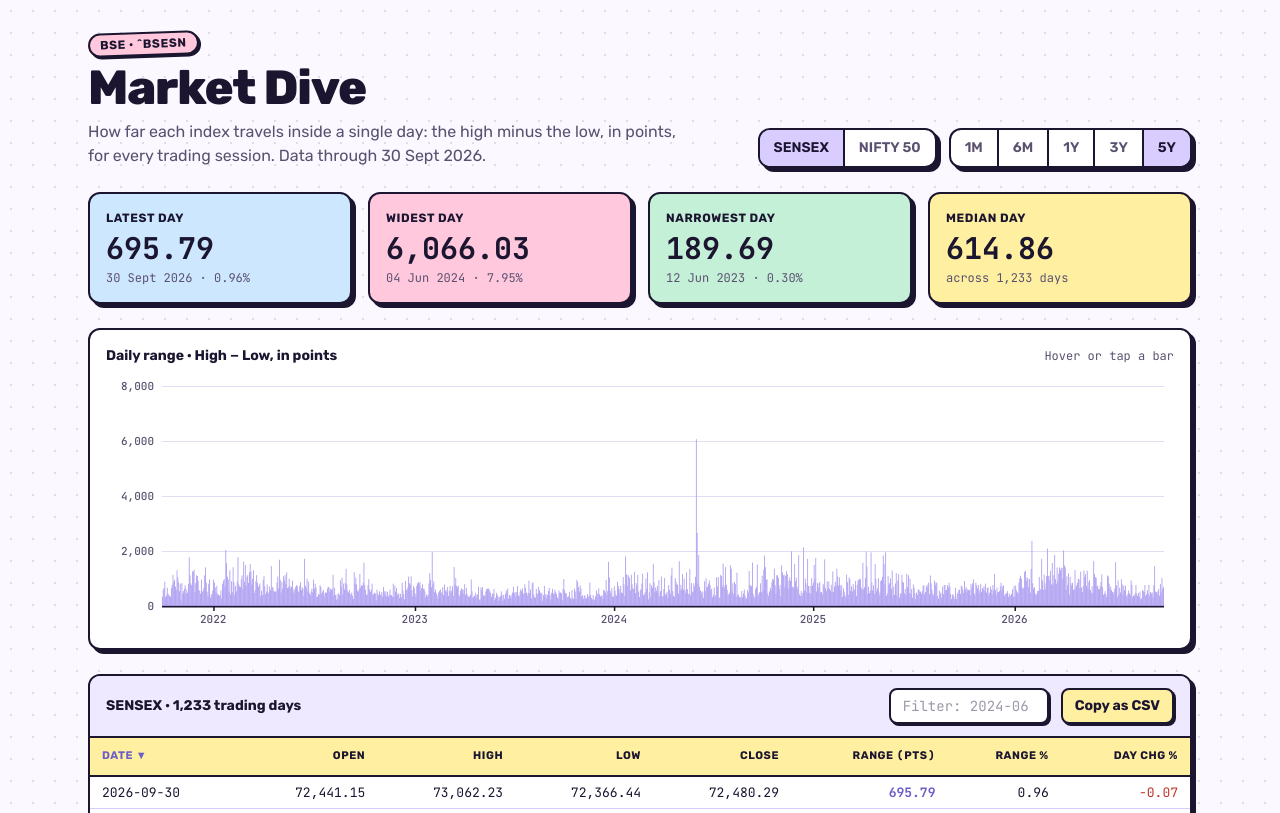
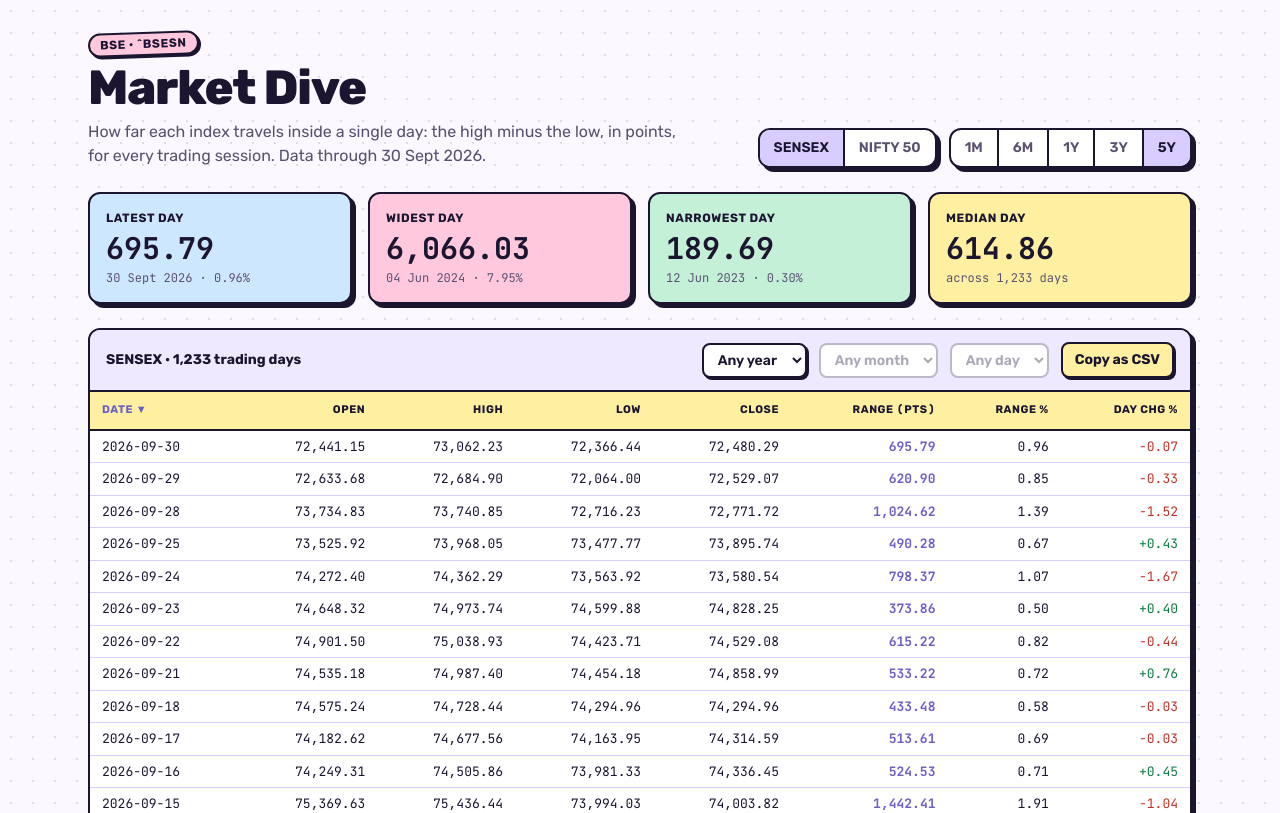
Before and after one commit to ANSH4195/market-dive, a React (Vite) app: page / in a window 1280 px wide. Shown: the top 813 px of the page. Built offline with nearby package versions, Linux system fonts and the light colour scheme.

Commit message:
Replace chart and text search with year/month/day filters
Co-Authored-By: Claude Opus 5.5 <noreply@anthropic.com>

```diff
--- a/src/App.tsx
+++ b/src/App.tsx
@@ -1,9 +1,19 @@
 import { useEffect, useMemo, useState } from 'react'
 import { DayTable } from '@/components/DayTable'
-import { RangeChart } from '@/components/RangeChart'
 import { Segmented } from '@/components/Segmented'
 import { StatCards } from '@/components/StatCards'
-import { type Day, fmtDate, INDICES, type IndexFile, inPeriod, loadIndex, PERIODS, type PeriodId, summarize, toDays } from '@/lib/data'
+import {
+  type Day,
+  fmtDate,
+  INDICES,
+  type IndexFile,
+  inPeriod,
+  loadIndex,
+  PERIODS,
+  type PeriodId,
+  summarize,
+  toDays,
+} from '@/lib/data'
 
 const stored = (k: string) => {
   try {
@@ -20,9 +30,7 @@ const store = (k: string, v: string) => {
 
 export default function App() {
   const [indexId, setIndexId] = useState(() => INDICES.find((i) => i.id === stored('md:index'))?.id ?? INDICES[0].id)
-  const [period, setPeriod] = useState<PeriodId>(
-    () => PERIODS.find((p) => p.id === stored('md:period'))?.id ?? '5Y',
-  )
+  const [period, setPeriod] = useState<PeriodId>(() => PERIODS.find((p) => p.id === stored('md:period'))?.id ?? '5Y')
   const [file, setFile] = useState<IndexFile | null>(null)
   const [error, setError] = useState<string | null>(null)
 
@@ -85,8 +93,8 @@ export default function App() {
       {days.length > 0 && (
         <>
           <StatCards s={summarize(days)} />
-          <RangeChart days={days} />
-          <DayTable days={days} title={`${meta.name} · ${days.length.toLocaleString('en-IN')} trading days`} />
+          {/* keyed so the date filter resets when the index or period changes */}
+          <DayTable key={`${indexId}-${period}`} days={days} name={meta.name} />
         </>
       )}
 
--- a/src/components/DayTable.tsx
+++ b/src/components/DayTable.tsx
@@ -14,21 +14,36 @@ const COLS: { key: Key; label: string }[] = [
   { key: 'chgPct', label: 'Day chg %' },
 ]
 
-export function DayTable({ days, title }: { days: Day[]; title: string }) {
+const MONTHS = ['Jan', 'Feb', 'Mar', 'Apr', 'May', 'Jun', 'Jul', 'Aug', 'Sep', 'Oct', 'Nov', 'Dec']
+
+/** Distinct values of date.slice(from, to) among dates starting with prefix, in date order */
+const partsOf = (days: Day[], prefix: string, from: number, to: number) => [
+  ...new Set(days.filter((d) => d.date.startsWith(prefix)).map((d) => d.date.slice(from, to))),
+]
+
+export function DayTable({ days, name }: { days: Day[]; name: string }) {
   const [sortKey, setSortKey] = useState<Key>('date')
   const [dir, setDir] = useState<'asc' | 'desc'>('desc')
-  const [q, setQ] = useState('')
+  // Date filter narrows in order: year, then month within it, then day within that
+  const [year, setYear] = useState('')
+  const [month, setMonth] = useState('')
+  const [day, setDay] = useState('')
   const [copyMsg, setCopyMsg] = useState<string | null>(null)
 
+  const years = useMemo(() => partsOf(days, '', 0, 4).reverse(), [days])
+  const months = useMemo(() => (year ? partsOf(days, `${year}-`, 5, 7) : []), [days, year])
+  const dayNums = useMemo(() => (month ? partsOf(days, `${year}-${month}-`, 8, 10) : []), [days, year, month])
+  const prefix = [year, month, day].filter(Boolean).join('-')
+
   const rows = useMemo(() => {
-    const filtered = q ? days.filter((d) => d.date.includes(q.trim())) : days
+    const filtered = prefix ? days.filter((d) => d.date.startsWith(prefix)) : days
     return [...filtered].sort((a, b) => {
       const x = a[sortKey] ?? -Infinity
       const y = b[sortKey] ?? -Infinity
       const c = x < y ? -1 : x > y ? 1 : 0
       return dir === 'asc' ? c : -c
     })
-  }, [days, q, sortKey, dir])
+  }, [days, prefix, sortKey, dir])
 
   const scrollRef = useRef<HTMLDivElement>(null)
   const virtualizer = useVirtualizer({
@@ -64,16 +79,54 @@ export function DayTable({ days, title }: { days: Day[]; title: string }) {
   return (
     <section className="brut overflow-hidden bg-white">
       <div className="flex flex-wrap items-center justify-between gap-3 border-b-[2.5px] border-ink bg-lilac px-4 py-3">
-        <h2 className="text-sm font-bold">{title}</h2>
-        <div className="flex flex-wrap gap-3">
-          <input
-            id="date-filter"
-            value={q}
-            onChange={(e) => setQ(e.target.value)}
-            placeholder="Filter: 2024-06"
-            aria-label="Filter by date"
-            className="w-40 rounded-lg border-[2.5px] border-ink bg-white px-3 py-1.5 font-mono text-sm shadow-brut-sm placeholder:text-ink-soft/60"
+        <h2 className="text-sm font-bold">
+          {name} · {rows.length.toLocaleString('en-IN')}
+          {prefix && ` of ${days.length.toLocaleString('en-IN')}`} trading days
+        </h2>
+        <div className="flex flex-wrap items-center gap-3">
+          <DateSelect
+            id="filter-year"
+            label="Year"
+            value={year}
+            options={years.map((y) => [y, y])}
+            onChange={(v) => {
+              setYear(v)
+              setMonth('')
+              setDay('')
+            }}
           />
+          <DateSelect
+            id="filter-month"
+            label="Month"
+            value={month}
+            disabled={!year}
+            options={months.map((m) => [m, MONTHS[Number(m) - 1]])}
+            onChange={(v) => {
+              setMonth(v)
+              setDay('')
+            }}
+          />
+          <DateSelect
+            id="filter-day"
+            label="Day"
+            value={day}
+            disabled={!month}
+            options={dayNums.map((d) => [d, String(Number(d))])}
+            onChange={setDay}
+          />
+          {prefix && (
+            <button
+              type="button"
+              onClick={() => {
+                setYear('')
+                setMonth('')
+                setDay('')
+              }}
+              className="cursor-pointer text-sm font-semibold text-plum underline underline-offset-2"
+            >
+              Clear
+            </button>
+          )}
           <button
             type="button"
             onClick={copyCsv}
@@ -145,7 +198,7 @@ export function DayTable({ days, title }: { days: Day[]; title: string }) {
             {!rows.length && (
               <tr>
                 <td colSpan={COLS.length} className="px-3 py-8 text-center font-sans text-ink-soft">
-                  No trading days match "{q}".
+                  No trading days match this date.
                 </td>
               </tr>
             )}
@@ -155,3 +208,37 @@ export function DayTable({ days, title }: { days: Day[]; title: string }) {
     </section>
   )
 }
+
+function DateSelect({
+  id,
+  label,
+  value,
+  options,
+  onChange,
+  disabled = false,
+}: {
+  id: string
+  label: string
+  value: string
+  options: [value: string, text: string][]
+  onChange: (v: string) => void
+  disabled?: boolean
+}) {
+  return (
+    <select
+      id={id}
+      aria-label={label}
+      value={value}
+      disabled={disabled}
+      onChange={(e) => onChange(e.target.value)}
+      className="cursor-pointer rounded-lg border-[2.5px] border-ink bg-white px-2.5 py-1.5 text-sm font-semibold shadow-brut-sm disabled:cursor-not-allowed disabled:border-ink-soft/40 disabled:text-ink-soft/50 disabled:shadow-none"
+    >
+      <option value="">{`Any ${label.toLowerCase()}`}</option>
+      {options.map(([v, text]) => (
+        <option key={v} value={v}>
+          {text}
+        </option>
+      ))}
+    </select>
+  )
+}
--- a/src/components/RangeChart.tsx
+++ /dev/null
@@ -1,130 +0,0 @@
-import { useEffect, useRef, useState } from 'react'
-import { type Day, fmt } from '@/lib/data'
-
-const PAD = { l: 56, r: 10, t: 10, b: 26 }
-const INK = '#1b1530'
-const MUTED = '#5a5170'
-const GRID = '#e4dcf5'
-const BAR = '#a998f0'
-const BAR_HOT = '#ff7eb0'
-
-function niceMax(v: number) {
-  const p = 10 ** Math.floor(Math.log10(v))
-  for (const m of [1, 1.5, 2, 2.5, 3, 4, 5, 6, 8, 10]) if (m * p >= v) return m * p
-  return v
-}
-
-export function RangeChart({ days }: { days: Day[] }) {
-  const canvasRef = useRef<HTMLCanvasElement>(null)
-  const [hover, setHover] = useState(-1)
-  const [width, setWidth] = useState(0)
-
-  useEffect(() => {
-    const el = canvasRef.current!
-    const ro = new ResizeObserver(([e]) => setWidth(e.contentRect.width))
-    ro.observe(el)
-    return () => ro.disconnect()
-  }, [])
-
-  useEffect(() => {
-    const cv = canvasRef.current
-    if (!cv || !width || !days.length) return
-    const H = cv.clientHeight
-    const dpr = window.devicePixelRatio || 1
-    cv.width = width * dpr
-    cv.height = H * dpr
-    const g = cv.getContext('2d')!
-    g.setTransform(dpr, 0, 0, dpr, 0, 0)
-    g.clearRect(0, 0, width, H)
-
-    const pw = width - PAD.l - PAD.r
-    const ph = H - PAD.t - PAD.b
-    const top = niceMax(Math.max(...days.map((d) => d.range)))
-    const n = days.length
-    const bw = pw / n
-
-    g.font = '500 11px "JetBrains Mono", monospace'
-    g.textAlign = 'right'
-    g.textBaseline = 'middle'
-    for (let i = 0; i <= 4; i++) {
-      const v = (top / 4) * i
-      const y = Math.round(PAD.t + ph - (v / top) * ph) + 0.5
-      g.strokeStyle = i === 0 ? INK : GRID
-      g.lineWidth = i === 0 ? 2 : 1
-      g.beginPath()
-      g.moveTo(PAD.l, y)
-      g.lineTo(width - PAD.r, y)
-      g.stroke()
-      g.fillStyle = MUTED
-      g.fillText(v.toLocaleString('en-IN'), PAD.l - 8, y)
-    }
-
-    days.forEach((d, i) => {
-      const h = (d.range / top) * ph
-      const x = PAD.l + i * bw
-      g.fillStyle = i === hover ? BAR_HOT : BAR
-      g.fillRect(x, PAD.t + ph - h, Math.max(bw - (bw > 4 ? 1.5 : 0), 0.7), h)
-      if (i === hover) {
-        g.strokeStyle = INK
-        g.lineWidth = 1.5
-        g.strokeRect(x, PAD.t + ph - h, Math.max(bw, 2), h)
-      }
-    })
-
-    // x-axis ticks at year (long windows) or month (short windows) boundaries
-    const byYear = n > 300
-    g.textAlign = 'center'
-    g.textBaseline = 'top'
-    g.fillStyle = MUTED
-    let lastKey: string | null = null
-    let lastX = -99
-    days.forEach((d, i) => {
-      const key = byYear ? d.date.slice(0, 4) : d.date.slice(0, 7)
-      if (key === lastKey) return
-      const x = PAD.l + i * bw
-      if (lastKey !== null && x - lastX > 48) {
-        const label = byYear
-          ? key
-          : new Date(`${d.date}T00:00:00`).toLocaleDateString('en-IN', { month: 'short', year: '2-digit' })
-        g.fillStyle = INK
-        g.fillRect(x, PAD.t + ph, 1.5, 5)
-        g.fillStyle = MUTED
-        g.fillText(label, x, PAD.t + ph + 8)
-        lastX = x
-      }
-      lastKey = key
-    })
-  }, [days, hover, width])
-
-  const onMove = (e: React.PointerEvent<HTMLCanvasElement>) => {
-    const rect = e.currentTarget.getBoundingClientRect()
-    const i = Math.floor((e.clientX - rect.left - PAD.l) / ((rect.width - PAD.l - PAD.r) / days.length))
-    setHover(i >= 0 && i < days.length ? i : -1)
-  }
-
-  const d = days[hover]
-  return (
-    <section className="brut bg-white p-4">
-      <div className="mb-2 flex flex-wrap items-baseline justify-between gap-2">
-        <h2 className="text-sm font-bold">Daily range · High − Low, in points</h2>
-        <span className="min-h-5 font-mono text-xs text-ink-soft">
-          {d ? (
-            <>
-              <b className="text-ink">{d.date}</b> H {fmt(d.high)} · L {fmt(d.low)} ·{' '}
-              <b className="rounded bg-pink px-1 text-ink">Δ {fmt(d.range)}</b> ({fmt(d.rangePct)}%)
-            </>
-          ) : (
-            'Hover or tap a bar'
-          )}
-        </span>
-      </div>
-      <canvas
-        ref={canvasRef}
-        className="block h-64 w-full cursor-crosshair touch-none"
-        onPointerMove={onMove}
-        onPointerDown={onMove}
-        onPointerLeave={() => setHover(-1)}
-      />
-    </section>
-  )
-}
```
